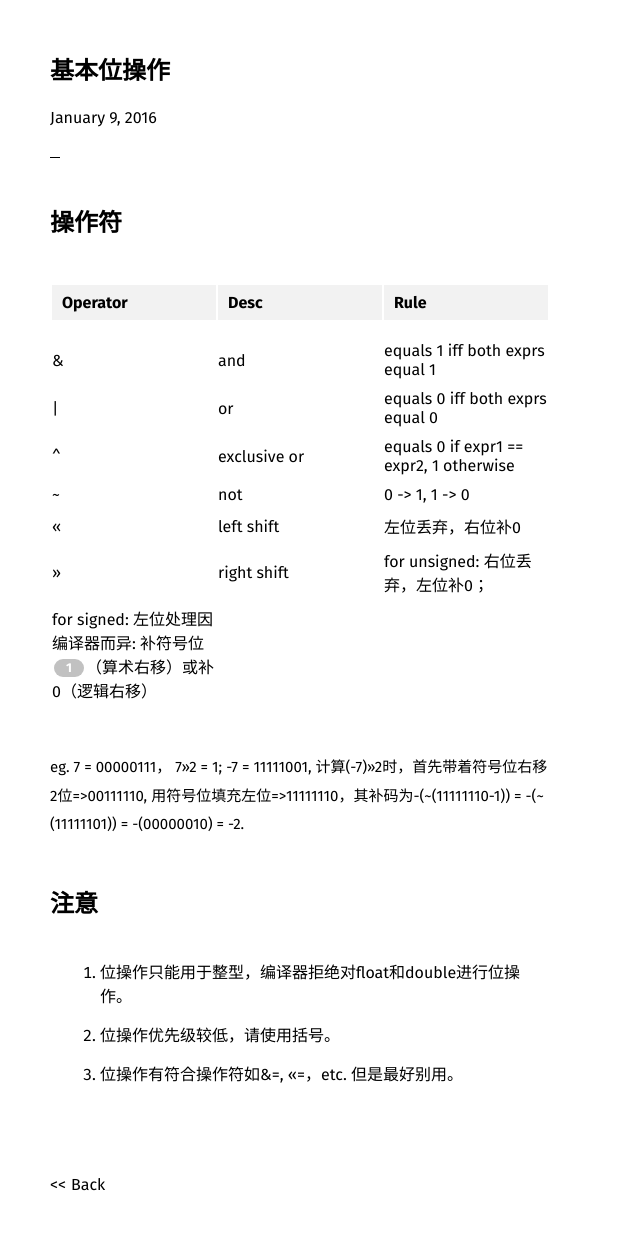
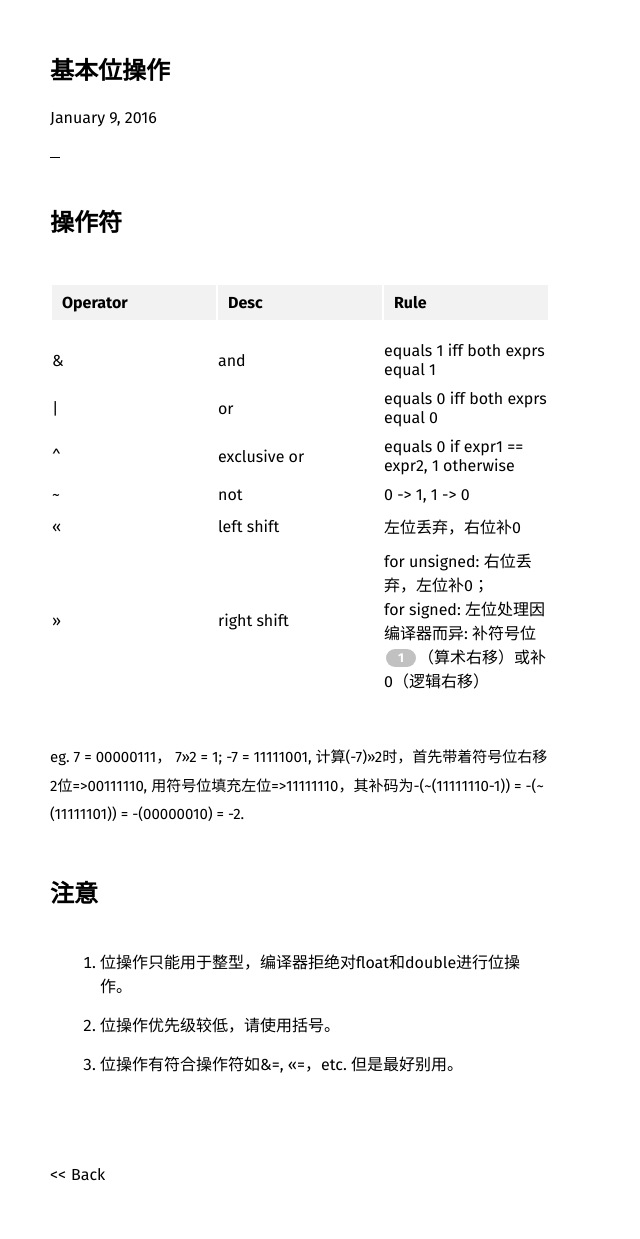
Before and after one commit to pocoapoco/pocoapoco.github.io, a Jekyll site: the page built from _posts/2016-01-09-基本位操作.md, in a window 1280 px wide. Shown: the whole page, without its empty margins (0-640 px from the left). Built offline with Jekyll 4.4.1, drawn with Linux system fonts in a browser that asks for light colours.

Commit message:
add bitwise basic

```diff
--- a/_posts/2016-01-09-基本位操作.md
+++ b/_posts/2016-01-09-基本位操作.md
@@ -12,8 +12,7 @@ date: 2016-01-09 18:02
 | ^ | exclusive or | equals 0 if expr1 == expr2, 1 otherwise |
 | ~ | not | 0 -> 1, 1 -> 0 |
 | << | left shift | 左位丢弃，右位补0 |
-| >> | right shift | for unsigned: 右位丢弃，左位补0；
-					 for signed: 左位处理因编译器而异: 补符号位[^1]（算术右移）或补0（逻辑右移）|
+| >> | right shift | for unsigned: 右位丢弃，左位补0；<br> for signed: 左位处理因编译器而异: 补符号位[^1]（算术右移）或补0（逻辑右移）|
 
 eg.
 7 = 00000111， 7>>2 = 1;
```
